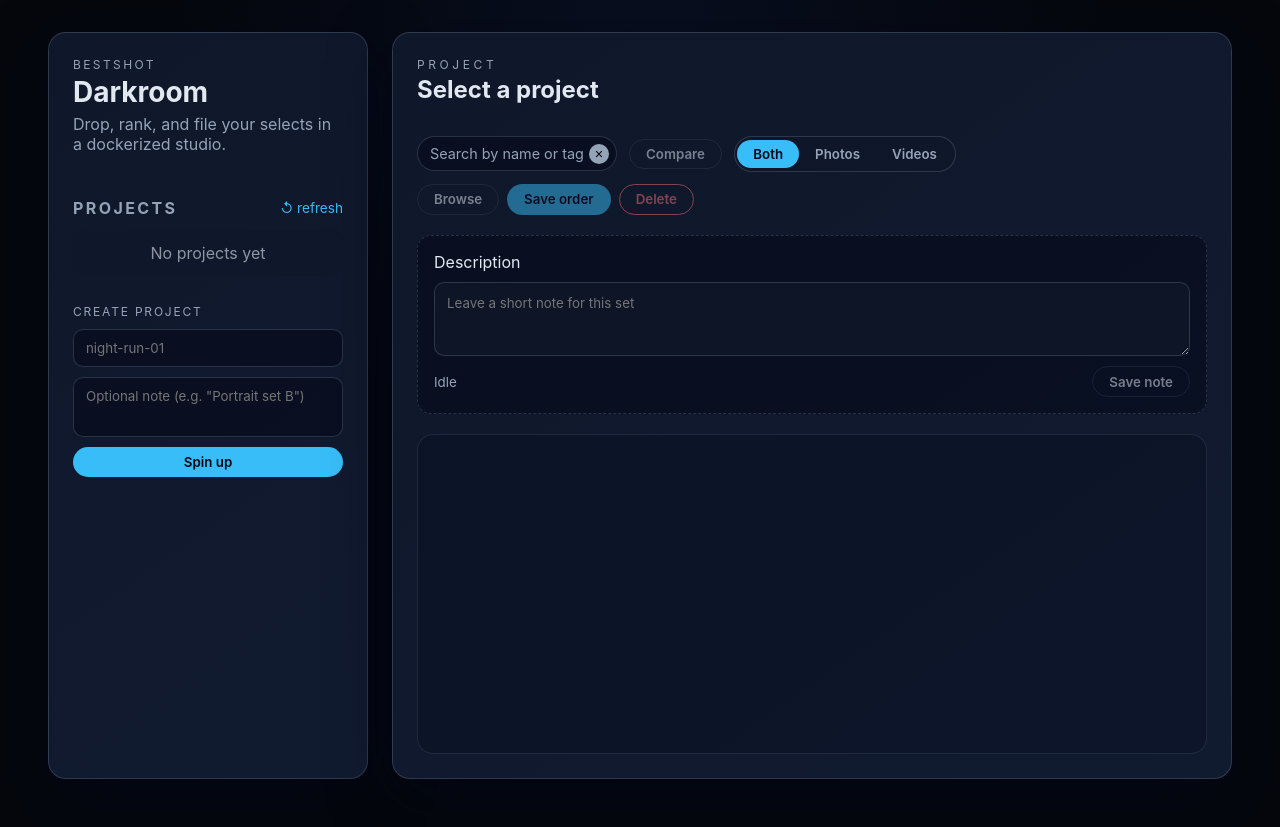
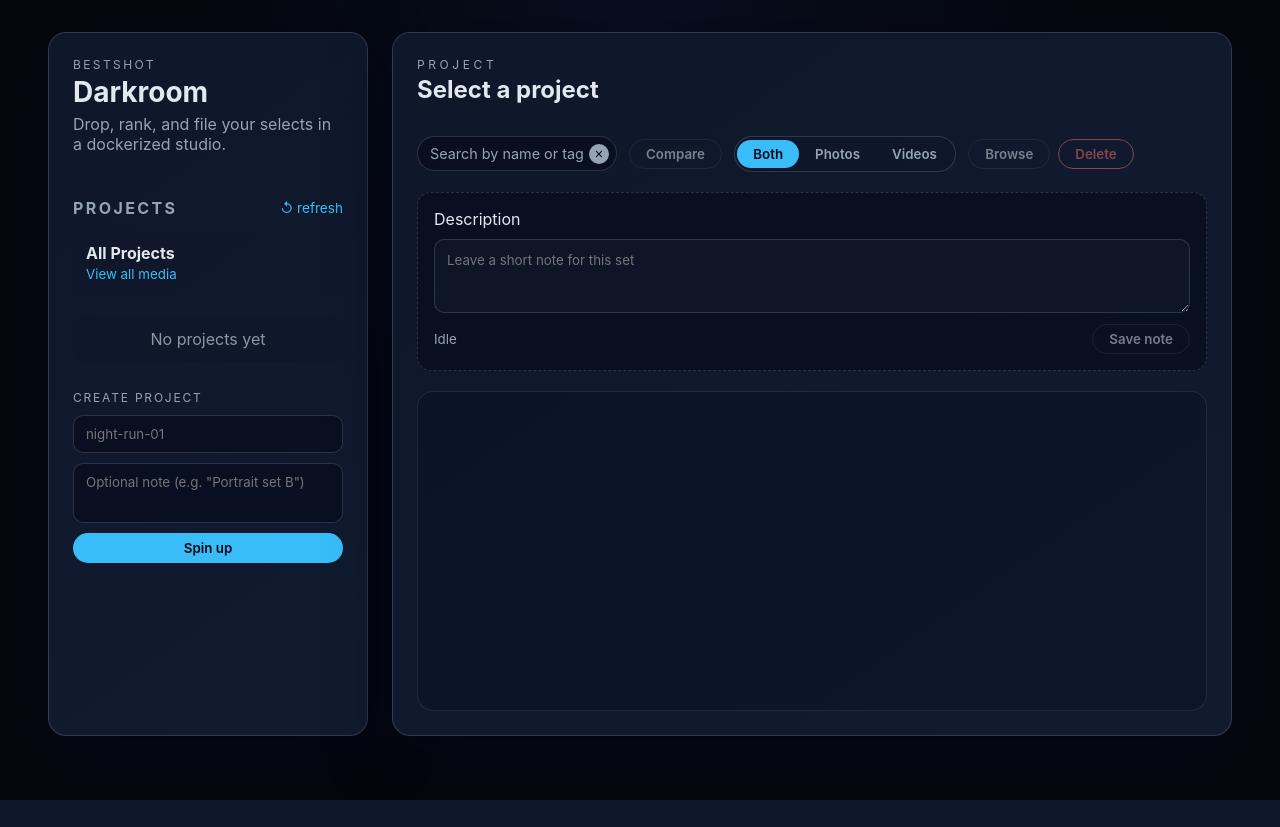
Before and after one commit to Caddickbrown/BestShot, a Flask app: page / in a window 1280 px wide. After the commit the page ends 800 px from the top, so only its background shows below. Run offline with Flask 3, Linux system fonts and the light colour scheme; data that the repository does not hold is empty; some libraries are stand-ins or nearby versions.

Commit message:
feat: Add delete media endpoint and view all projects (#12)
Co-authored-by: Cursor Agent <cursoragent@cursor.com>

```diff
--- a/app/main.py
+++ b/app/main.py
@@ -353,6 +353,60 @@ def create_app() -> Flask:
         shutil.rmtree(folder)
         return jsonify({"deleted": project_name}), 200
 
+    @app.delete("/api/projects/<project_name>/files/<path:filename>")
+    def delete_media_file(project_name: str, filename: str):
+        """Delete a specific media file from a project."""
+        folder = _project_path(project_name)
+        if not folder.exists():
+            abort(404, description="Project not found")
+        file_path = (folder / filename).resolve()
+        if folder not in file_path.parents and file_path.parent != folder:
+            abort(400, description="Invalid file path")
+        if not file_path.exists():
+            abort(404, description="File not found")
+
+        # Delete the file
+        file_path.unlink()
+
+        # Remove from rankings if present
+        rankings = _load_rankings(folder)
+        if filename in rankings:
+            rankings.remove(filename)
+            _save_rankings(folder, rankings)
+
+        # Remove from media metadata if present
+        media_meta = _load_media_meta(folder)
+        if filename in media_meta:
+            del media_meta[filename]
+            _save_media_meta(folder, media_meta)
+
+        return jsonify({"deleted": filename}), 200
+
+    @app.get("/api/all-media")
+    def get_all_media():
+        """Get all media from all projects combined."""
+        media_type = request.args.get("media", "all")
+        if media_type not in ("all", "photos", "videos"):
+            media_type = "all"
+
+        all_media = []
+        for folder in sorted(project_root.iterdir()):
+            if not folder.is_dir():
+                continue
+            items = _serialize_media(folder, media_type)
+            for item in items:
+                item["project"] = folder.name
+                # Update URL to include project name
+                item["url"] = f"/api/projects/{folder.name}/files/{item['name']}"
+            all_media.extend(items)
+
+        return jsonify({
+            "project": "All Projects",
+            "description": "Media from all projects",
+            "images": all_media,
+            "mediaType": media_type,
+        })
+
     return app
 
 
--- a/static/app.js
+++ b/static/app.js
@@ -9,8 +9,8 @@ const galleryDropZone = document.getElementById("gallery-drop-zone");
 const dropOverlay = document.getElementById("drop-overlay");
 const browseFilesBtn = document.getElementById("browse-files");
 const fileInput = document.getElementById("file-input");
-const saveOrderBtn = document.getElementById("save-order");
 const deleteProjectBtn = document.getElementById("delete-project");
+const allProjectsOption = document.getElementById("all-projects-option");
 const imagesGrid = document.getElementById("images-grid");
 const imageTemplate = document.getElementById("image-card-template");
 const videoTemplate = document.getElementById("video-card-template");
@@ -78,6 +78,7 @@ const resultsBackdrop = comparisonResults.querySelector(".comparison-results__ba
 const state = {
   projects: [],
   currentProject: null,
+  isAllProjects: false, // Whether viewing all projects combined
   images: [],
   description: "",
   mediaFilter: "all", // 'all', 'photos', or 'videos'
@@ -103,7 +104,9 @@ function getStateFromURL() {
 
 function updateURL() {
   const params = new URLSearchParams();
-  if (state.currentProject) {
+  if (state.isAllProjects) {
+    params.set("project", "all");
+  } else if (state.currentProject) {
     params.set("project", state.currentProject);
   }
   if (state.mediaFilter && state.mediaFilter !== "all") {
@@ -123,6 +126,7 @@ function restoreStateFromURL() {
       button.classList.toggle("active", button.dataset.mediaFilter === state.mediaFilter);
     });
   }
+  // Return special "all" value or project name
   return urlState.project;
 }
 
@@ -138,9 +142,18 @@ async function fetchProjects(initialProjectFromURL = null) {
 
   if (!state.projects.length) {
     state.currentProject = null;
+    state.isAllProjects = false;
     state.images = [];
     disableWorkspace();
     updateURL();
+    return;
+  }
+
+  // Handle "all" projects from URL
+  if (initialProjectFromURL === "all") {
+    if (!state.isAllProjects) {
+      await selectAllProjects();
+    }
     return;
   }
 
@@ -150,6 +163,9 @@ async function fetchProjects(initialProjectFromURL = null) {
     targetProject = initialProjectFromURL;
   } else if (state.currentProject && state.projects.some((p) => p.name === state.currentProject)) {
     targetProject = state.currentProject;
+  } else if (state.isAllProjects) {
+    // Stay in All Projects view
+    return;
   } else {
     targetProject = state.projects[0].name;
   }
@@ -161,6 +177,10 @@ async function fetchProjects(initialProjectFromURL = null) {
 
 function renderProjects() {
   projectsList.innerHTML = "";
+
+  // Update All Projects option state
+  allProjectsOption.classList.toggle("active", state.isAllProjects);
+
   if (!state.projects.length) {
     const empty = document.createElement("li");
     empty.textContent = "No projects yet";
@@ -188,7 +208,7 @@ function renderProjects() {
 
     li.append(title, details, desc);
 
-    if (state.currentProject === project.name) {
+    if (!state.isAllProjects && state.currentProject === project.name) {
       li.classList.add("active");
     }
 
@@ -199,12 +219,51 @@ function renderProjects() {
 
 async function selectProject(name) {
   state.currentProject = name;
+  state.isAllProjects = false;
   renderProjects();
   updateURL();
   await loadProjectState();
 }
 
+async function selectAllProjects() {
+  state.currentProject = null;
+  state.isAllProjects = true;
+  renderProjects();
+  updateURL();
+  await loadAllProjectsState();
+}
+
+async function loadAllProjectsState() {
+  const url = `/api/all-media?media=${state.mediaFilter}`;
+  const res = await fetch(url);
+  if (!res.ok) {
+    alert("Unable to load media");
+    return;
+  }
+  const data = await res.json();
+  state.images = data.images;
+  state.description = "";
+  workspaceTitle.textContent = "All Projects";
+
+  // Update meta text based on media types
+  const imageCount = state.images.filter((m) => m.type === "image").length;
+  const videoCount = state.images.filter((m) => m.type === "video").length;
+  const parts = [];
+  if (imageCount > 0) parts.push(`${imageCount} photo${imageCount === 1 ? "" : "s"}`);
+  if (videoCount > 0) parts.push(`${videoCount} video${videoCount === 1 ? "" : "s"}`);
+  workspaceMeta.textContent = parts.length ? parts.join(", ") : "No media";
+
+  projectDescriptionField.value = "";
+  projectDescriptionStatus.textContent = "All projects view";
+  enableWorkspace();
+  renderImages();
+}
+
 async function loadProjectState() {
+  if (state.isAllProjects) {
+    await loadAllProjectsState();
+    return;
+  }
   if (!state.currentProject) {
     disableWorkspace();
     return;
@@ -334,22 +393,36 @@ function renderImages() {
     // Click handler for fullscreen view
     card.style.cursor = "pointer";
     card.addEventListener("click", (event) => {
-      // Don't open viewer if clicking on tag controls or drag handle
+      // Don't open viewer if clicking on tag controls, drag handle, or delete button
       if (event.target.closest(".image-card__tags")) return;
       if (event.target.closest(".drag-handle")) return;
+      if (event.target.closest(".delete-media-btn")) return;
       openMediaViewer(index);
     });
 
+    // Delete button handler
+    const deleteBtn = card.querySelector(".delete-media-btn");
+    deleteBtn.addEventListener("click", (event) => {
+      event.stopPropagation();
+      // Get project name - in All Projects view, it's stored on the media item
+      const projectName = media.project || state.currentProject;
+      if (projectName) {
+        deleteMediaFile(projectName, media.name);
+      }
+    });
+
     // Render tags
     renderCardTags(card, media);
 
-    // Always enable drag-drop unless searching
-    card.draggable = !state.searchQuery;
-    if (!state.searchQuery) {
+    // Always enable drag-drop unless searching or in All Projects view
+    const canDrag = !state.searchQuery && !state.isAllProjects;
+    card.draggable = canDrag;
+    if (canDrag) {
       // Mouse drag-and-drop events
       card.addEventListener("dragstart", (event) => {
         event.dataTransfer.effectAllowed = "move";
-        event.dataTransfer.setData("text/plain", ""); // Required for Firefox
+        // Use a custom type to identify card drags vs file drags
+        event.dataTransfer.setData("application/x-gallery-card", originalIndex.toString());
         card.classList.add("dragging");
         card.dataset.dragIndex = originalIndex;
       });
@@ -479,6 +552,33 @@ async function removeTag(filename, tag) {
   await updateMediaTags(filename, newTags);
 }
 
+async function deleteMediaFile(projectName, filename) {
+  if (!projectName) return;
+
+  if (!confirm(`Delete "${filename}"? This cannot be undone.`)) {
+    return;
+  }
+
+  const res = await fetch(
+    `/api/projects/${encodeURIComponent(projectName)}/files/${encodeURIComponent(filename)}`,
+    { method: "DELETE" }
+  );
+
+  if (!res.ok) {
+    alert("Failed to delete file");
+    return;
+  }
+
+  // Reload the current view
+  if (state.isAllProjects) {
+    await loadAllProjectsState();
+    await fetchProjects();
+  } else {
+    await loadProjectState();
+    await fetchProjects();
+  }
+}
+
 async function updateMediaTags(filename, tags) {
   if (!state.currentProject) return;
 
@@ -505,13 +605,19 @@ async function updateMediaTags(filename, tags) {
   renderImages();
 }
 
-function reorderImages(from, to) {
+async function reorderImages(from, to) {
   if (Number.isNaN(from) || Number.isNaN(to) || from === to) {
+    return;
+  }
+  // Don't allow reordering in All Projects view
+  if (state.isAllProjects) {
     return;
   }
   const [moved] = state.images.splice(from, 1);
   state.images.splice(to, 0, moved);
   renderImages();
+  // Auto-save the new order
+  await saveOrder();
 }
 
 // ============ Touch Drag-and-Drop Support ============
@@ -652,12 +758,12 @@ function enableWorkspace() {
 
 function updateActionStates() {
   const hasProject = Boolean(state.currentProject);
-  browseFilesBtn.disabled = !hasProject;
-  saveOrderBtn.disabled = !hasProject || state.images.length === 0;
+  const hasSelection = hasProject || state.isAllProjects;
+  browseFilesBtn.disabled = !hasProject; // Can't upload in All Projects view
   saveDescriptionBtn.disabled = !hasProject;
   projectDescriptionField.disabled = !hasProject;
   deleteProjectBtn.disabled = !hasProject;
-  startCompareBtn.disabled = !hasProject || state.images.length < 2;
+  startCompareBtn.disabled = !hasSelection || state.images.length < 2;
 }
 
 async function createProject(name, description) {
@@ -699,7 +805,7 @@ async function uploadFiles(files) {
 }
 
 async function saveOrder() {
-  if (!state.currentProject) return;
+  if (!state.currentProject || state.isAllProjects) return;
   const order = state.images.map((img) => img.name);
   const res = await fetch(`/api/projects/${encodeURIComponent(state.currentProject)}/rank`, {
     method: "POST",
@@ -708,14 +814,9 @@ async function saveOrder() {
   });
 
   if (!res.ok) {
-    alert("Failed to save ranking");
-    return;
-  }
-
-  saveOrderBtn.textContent = "Saved";
-  setTimeout(() => {
-    saveOrderBtn.textContent = "Save order";
-  }, 1600);
+    console.error("Failed to save ranking");
+    return;
+  }
 }
 
 async function saveDescription(event) {
@@ -904,6 +1005,15 @@ viewerCloseBtn.addEventListener("click", closeMediaViewer);
 viewerBackdrop.addEventListener("click", closeMediaViewer);
 viewerPrevBtn.addEventListener("click", () => navigateViewer(-1));
 viewerNextBtn.addEventListener("click", () => navigateViewer(1));
+
+// Close viewer when clicking on the content area outside of media/info
+const viewerContent = mediaViewerModal.querySelector(".media-viewer-modal__content");
+viewerContent.addEventListener("click", (event) => {
+  // Close if clicking directly on the content area, not on children
+  if (event.target === viewerContent) {
+    closeMediaViewer();
+  }
+});
 
 viewerAddTagBtn.addEventListener("click", (e) => {
   e.stopPropagation();
@@ -1434,17 +1544,16 @@ fileInput.addEventListener("change", () => {
   }
 });
 
-saveOrderBtn.addEventListener("click", () => {
-  if (!state.currentProject) return;
-  saveOrder();
-});
+// All Projects option handler
+allProjectsOption.addEventListener("click", selectAllProjects);
 
 // Gallery drop zone for file uploads
 galleryDropZone.addEventListener("dragover", (event) => {
   event.preventDefault();
   if (galleryDropZone.classList.contains("disabled")) return;
   // Only show overlay for file drops, not internal card reordering
-  if (event.dataTransfer.types.includes("Files")) {
+  const isCardDrag = event.dataTransfer.types.includes("application/x-gallery-card");
+  if (!isCardDrag && event.dataTransfer.types.includes("Files")) {
     dropOverlay.hidden = false;
   }
 });
@@ -1461,7 +1570,11 @@ galleryDropZone.addEventListener("drop", (event) => {
   dropOverlay.hidden = true;
   if (!state.currentProject) return;
 
-  // Only handle file drops, let card drops be handled by card event listeners
+  // Ignore card drops - they are handled by card event listeners
+  const isCardDrag = event.dataTransfer.types.includes("application/x-gallery-card");
+  if (isCardDrag) return;
+
+  // Only handle file drops
   if (event.dataTransfer.files.length > 0) {
     uploadFiles(event.dataTransfer.files);
   }
@@ -1476,7 +1589,9 @@ fetchProjects(initialProject);
 // Handle browser back/forward navigation
 window.addEventListener("popstate", () => {
   const urlState = getStateFromURL();
-  if (urlState.project && urlState.project !== state.currentProject) {
+  if (urlState.project === "all" && !state.isAllProjects) {
+    selectAllProjects();
+  } else if (urlState.project && urlState.project !== "all" && urlState.project !== state.currentProject) {
     selectProject(urlState.project);
   }
   if (urlState.media && urlState.media !== state.mediaFilter) {
--- a/static/styles.css
+++ b/static/styles.css
@@ -443,6 +443,62 @@ body {
   overflow: hidden;
   text-overflow: ellipsis;
   white-space: nowrap;
+}
+
+/* Delete media button */
+.delete-media-btn {
+  width: 22px;
+  height: 22px;
+  border: none;
+  border-radius: 50%;
+  background: rgba(248, 113, 113, 0.2);
+  color: var(--danger);
+  font-size: 1rem;
+  cursor: pointer;
+  display: flex;
+  align-items: center;
+  justify-content: center;
+  padding: 0;
+  line-height: 1;
+  opacity: 0.6;
+  transition: opacity 0.15s ease, background 0.15s ease;
+  flex-shrink: 0;
+}
+
+.delete-media-btn:hover {
+  opacity: 1;
+  background: var(--danger);
+  color: white;
+}
+
+/* All Projects option */
+.all-projects-option {
+  border: 1px solid transparent;
+  border-radius: 12px;
+  padding: 0.75rem;
+  background: rgba(15, 23, 42, 0.4);
+  cursor: pointer;
+  transition: border-color 0.2s ease, background 0.2s ease;
+  margin-bottom: 0.5rem;
+}
+
+.all-projects-option:hover {
+  border-color: var(--accent);
+  background: rgba(14, 165, 233, 0.08);
+}
+
+.all-projects-option.active {
+  border-color: var(--accent);
+  background: rgba(14, 165, 233, 0.12);
+}
+
+.all-projects-option h3 {
+  margin: 0;
+  font-size: 1rem;
+}
+
+.all-projects-option small {
+  color: var(--accent);
 }
 
 @media (max-width: 1100px) {
--- a/templates/index.html
+++ b/templates/index.html
@@ -24,6 +24,10 @@
             <button id="refresh-projects" class="text-button" aria-label="Reload projects">
               ↺ refresh
             </button>
+          </div>
+          <div id="all-projects-option" class="all-projects-option">
+            <h3>All Projects</h3>
+            <small>View all media</small>
           </div>
           <ul id="projects-list" class="projects"></ul>
         </div>
@@ -68,7 +72,6 @@
             <div class="upload-actions">
               <input type="file" id="file-input" multiple hidden accept="image/jpeg,image/png,image/gif,image/bmp,image/tiff,image/webp,image/heic,video/mp4,video/quicktime,video/x-msvideo,video/x-matroska,video/webm,video/x-m4v,video/x-ms-wmv,video/x-flv,video/3gpp,.jpg,.jpeg,.png,.gif,.bmp,.tif,.tiff,.webp,.heic,.mp4,.mov,.avi,.mkv,.webm,.m4v,.wmv,.flv,.3gp" />
               <button id="browse-files" class="ghost" disabled>Browse</button>
-              <button id="save-order" class="primary" disabled>Save order</button>
               <button id="delete-project" class="ghost danger" disabled>Delete</button>
             </div>
           </div>
@@ -106,6 +109,7 @@
           <span class="rank-pill"></span>
           <span class="drag-handle" title="Drag to reorder">⋮⋮</span>
           <p class="filename"></p>
+          <button class="delete-media-btn" aria-label="Delete photo" title="Delete photo">&times;</button>
         </div>
         <img alt="" loading="lazy" />
         <div class="image-card__tags">
@@ -124,6 +128,7 @@
           <span class="rank-pill"></span>
           <span class="drag-handle" title="Drag to reorder">⋮⋮</span>
           <p class="filename"></p>
+          <button class="delete-media-btn" aria-label="Delete video" title="Delete video">&times;</button>
         </div>
         <div class="video-thumbnail">
           <video muted preload="metadata"></video>
```
